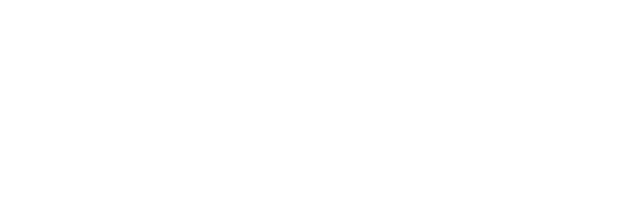
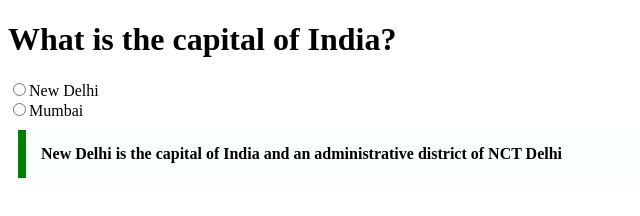
Before and after one commit to acciojob/trivia-Hemanth912, a website: page main.html in a window 1280 px wide. Shown: the whole page, without its empty margins (0-640 px from the left). Drawn offline with Linux system fonts and the light colour scheme.

Commit message:
created a submission

```diff
--- a/main.html
+++ b/main.html
@@ -8,6 +8,13 @@
 
 <body>
 	<!-- the entire body must be written by student -->
+	<h1>What is the capital of India?</h1>
+	<input type="radio">New Delhi
+	<br>
+	<input type="radio">Mumbai
+	<blockquote cite="https://en.wikipedia.org/wiki/New_Delhi">
+		 New Delhi is the capital of India and an administrative district of NCT Delhi
+	</blockquote>
     <script type="text/javascript" src="./script.js">
 </script>
 
--- a/styles.css
+++ b/styles.css
@@ -1,2 +1,11 @@
 
 /* Your CSS Code here. */
+blockquote{
+			max-width:600px;
+			margin:10px;
+			padding:15px;
+			border-left:8px solid green;
+			background-color:#f8fffe;
+			font-weight:bold;
+
+		}
```
